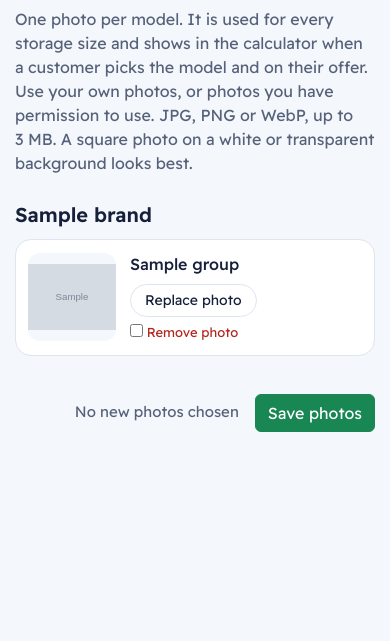
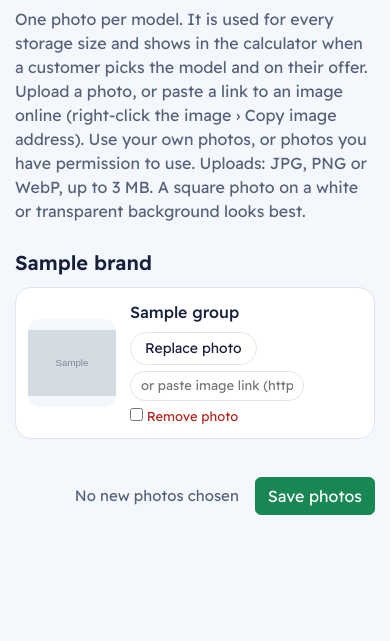
Before and after one commit to hassanhitleap1/list-product-apple, a Yii app: template views/iphone-models/photos.php in a window 390 px wide. Shown: the part 119-760 px from the top of the page. Run offline with PHP 8.4 and a stand-in for Yii, Linux system fonts and the light colour scheme; the template is opened without the code that fills it: most values are stand-ins (such as "Sample title", 1, 10 or a date in 2020); grey boxes marked "Sample" are stand-in pictures; data that the repository does not hold is empty; some libraries are stand-ins or nearby versions.

Commit message:
Model photos: paste an image link instead of uploading
- Each model on the Model photos page gets an "or paste image link"
  box with a live preview; saving stores the link, and the
  calculator shows that image.
- Links must be full http(s) addresses; anything else is rejected
  with a clear message. Uploading a file still works and takes
  priority if both are given.
- Migration widens iphone_models.image to 1000 characters for long
  links (skipped on SQLite, which has no length limit).

Co-Authored-By: Claude Opus 5.5 <noreply@anthropic.com>
Claude-Session: https://claude.ai/code/session_01BbiuVAAcL8QHqdEcDSydu3

```diff
--- a/views/iphone-models/photos.php
+++ b/views/iphone-models/photos.php
@@ -19,7 +19,8 @@ $missing = count(array_filter($groups, function ($g) { return $g['active'] && !$
     <h1><?= Html::encode($this->title) ?></h1>
     <p class="mp-lede">
         One photo per model. It is used for every storage size and shows in the calculator when a customer picks the model and on their offer.
-        Use your own photos, or photos you have permission to use. JPG, PNG or WebP, up to 3&nbsp;MB. A square photo on a white or transparent background looks best.
+        Upload a photo, or paste a link to an image online (right-click the image › Copy image address).
+        Use your own photos, or photos you have permission to use. Uploads: JPG, PNG or WebP, up to 3&nbsp;MB. A square photo on a white or transparent background looks best.
     </p>
     <?php if ($missing): ?>
         <p class="mp-missing"><?= $missing ?> model<?= $missing === 1 ? '' : 's' ?> on the site still have no photo. They show a drawing instead.</p>
@@ -49,6 +50,10 @@ $missing = count(array_filter($groups, function ($g) { return $g['active'] && !$
                             <input type="file" name="photo[<?= $key ?>]" accept="image/jpeg,image/png,image/webp" data-preview="mp-photo-<?= $key ?>">
                             <span><?= $g['imageUrl'] ? 'Replace photo' : 'Upload photo' ?></span>
                         </label>
+                        <?php $isLink = $g['image'] && preg_match('#^https?://#i', $g['image']); ?>
+                        <input type="url" class="mp-link" name="link[<?= $key ?>]" placeholder="or paste image link (https://…)"
+                               value="<?= $isLink ? Html::encode($g['image']) : '' ?>" aria-label="Image link for <?= Html::encode($g['name']) ?>"
+                               data-preview="mp-photo-<?= $key ?>">
                         <?php if ($g['imageUrl']): ?>
                             <label class="mp-remove">
                                 <input type="checkbox" name="remove[]" value="<?= $key ?>"> Remove photo
@@ -87,6 +92,9 @@ $this->registerCss(<<<CSS
 .mp-upload:hover span { border-color: #16203a; }
 .mp-upload input:focus-visible + span { outline: 3px solid #00a4ff; outline-offset: 2px; }
 .mp-upload.is-chosen span { background: #e3f4ff; border-color: #00a4ff; color: #0072b8; }
+.mp-link { display: block; width: 100%; margin-top: .375rem; padding: .25rem .625rem; border: 1.5px solid #dde5ee; border-radius: 999px; font-size: .8125rem; }
+.mp-link:focus { outline: 3px solid #00a4ff; outline-offset: 1px; border-color: #16203a; }
+.mp-link.is-bad { border-color: #b3261e; }
 .mp-remove { display: block; font-size: .8125rem; color: #b3261e; margin: .375rem 0 0; }
 .mp-save { position: sticky; bottom: 0; display: flex; justify-content: flex-end; align-items: center; gap: 1rem; margin-top: 1.5rem; padding: .875rem 0; background: linear-gradient(to top, #f4f7fb 70%, rgba(244,247,251,0)); }
 #mpCount { color: #56627a; font-size: .9375rem; }
@@ -113,6 +121,19 @@ $this->registerJs(<<<JS
             label.textContent = count ? count + ' new photo' + (count === 1 ? '' : 's') + ' ready to save' : 'No new photos chosen';
         });
     });
+    document.querySelectorAll('#mpForm .mp-link').forEach(function (input) {
+        input.addEventListener('change', function () {
+            var url = input.value.trim();
+            if (!/^https?:\/\//i.test(url)) { input.classList.toggle('is-bad', url !== ''); return; }
+            var box = document.getElementById(input.dataset.preview);
+            var img = document.createElement('img');
+            img.alt = '';
+            img.onload = function () { input.classList.remove('is-bad'); box.textContent = ''; box.appendChild(img); };
+            img.onerror = function () { input.classList.add('is-bad'); input.title = 'This link does not open as an image.'; };
+            img.src = url;
+            label.textContent = 'Links changed. Press Save photos.';
+        });
+    });
 })();
 JS);
 ?>
```
Also changed, not shown: controllers/IphoneModelsController.php (+15 -0 lines), migrations/m261103_130000_widen_iphone_models_image.php (added, +25 -0 lines), models/IphoneModels.php (+10 -3 lines).
